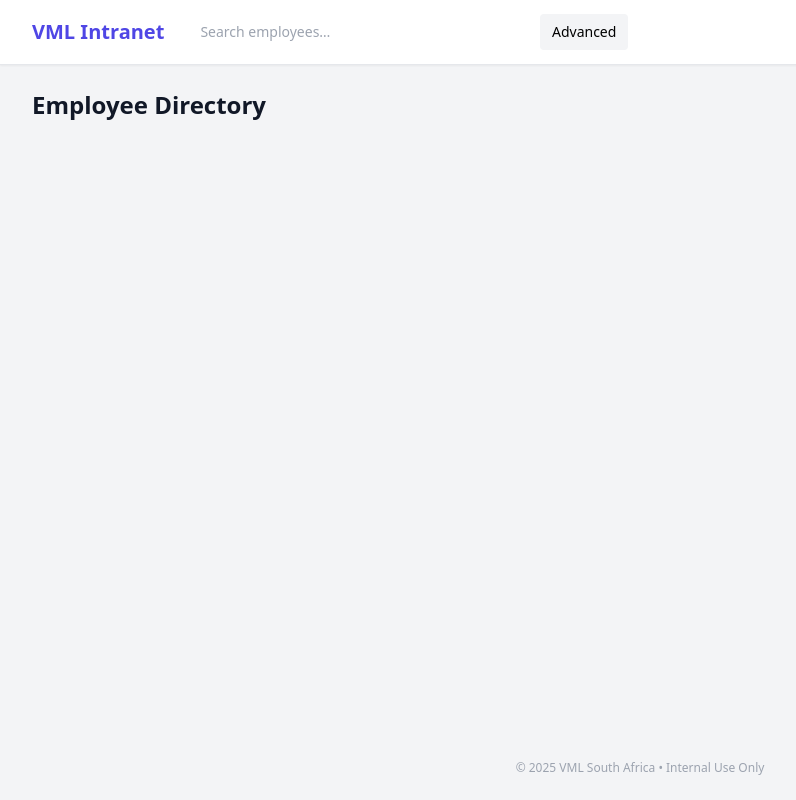
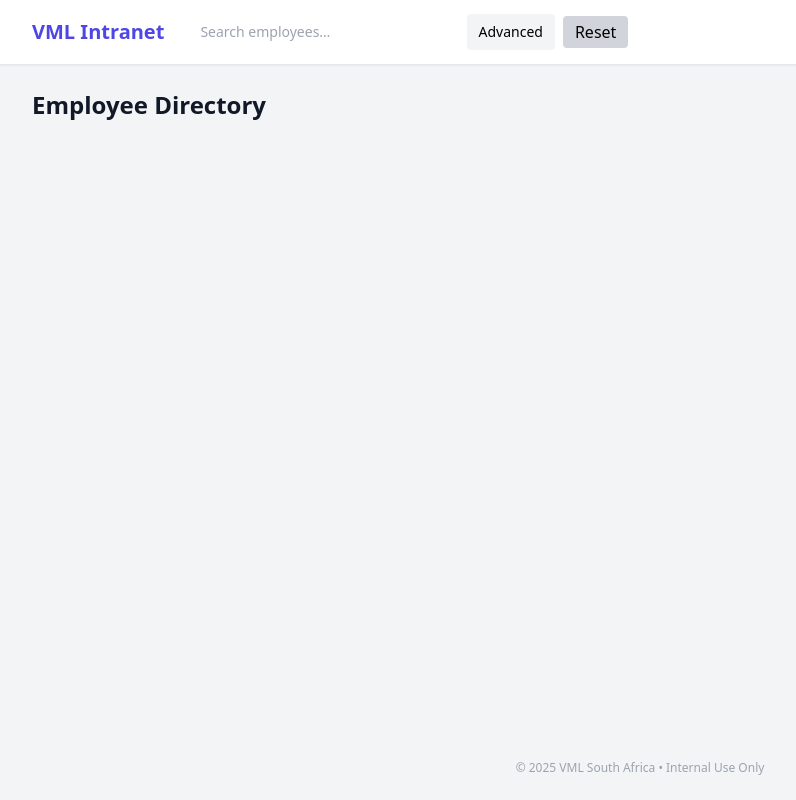
Before and after one commit to burningpaper/employee-directory, a website built with Vite: page search.html in a window 1280 px wide. Shown: the whole page, without its empty margins (0-796 px from the left). Built offline with nearby package versions, Linux system fonts and the light colour scheme; no server answers.

Commit message:
Revised advanced search again

```diff
--- a/search.html
+++ b/search.html
@@ -17,6 +17,7 @@
           <input id="quickSearch" type="search" placeholder="Search employees…"
                  class="w-full rounded-md border-gray-300 text-sm px-3 py-2 focus:ring-indigo-500 focus:border-indigo-500" />
           <button id="advBtn" class="px-3 py-2 text-sm bg-gray-100 rounded hover:bg-gray-200">Advanced</button>
+          <button id="resetBtn" class="ml-2 px-3 py-1 bg-gray-300 rounded">Reset</button>
         </div>
       </div>
     </header>
```
